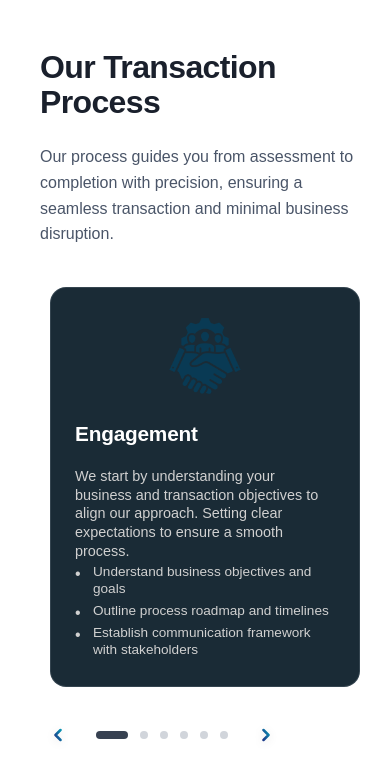
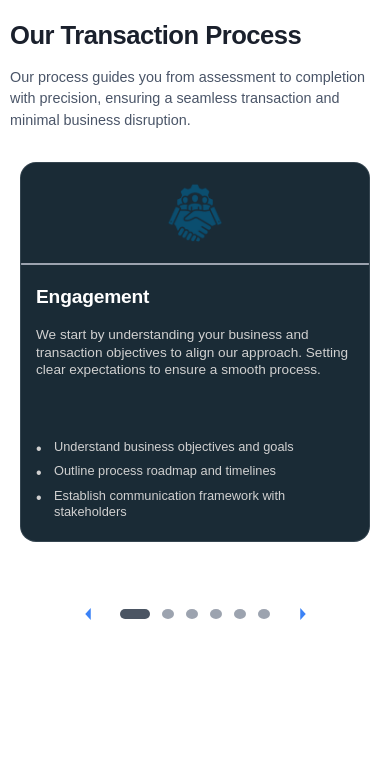
Before and after one commit to arpitnexuses/intellectus-component2, a Next.js app: page / in a window 390 px wide. Shown: the top 780 px of the page. Built offline with nearby package versions, Linux system fonts and the light colour scheme.

Commit message:
MOBILE OPTIMIZATION & CONTENT FIX: Complete mobile optimization and fixed overlapping content

```diff
--- a/components/ProcessCard.module.css
+++ b/components/ProcessCard.module.css
@@ -77,20 +77,121 @@
 }
 
 
-.cards-page {
-  display: grid;
-  grid-template-columns: repeat(3, 1fr);
-  gap: 30px;
-  padding: 0 10px;
-  min-height: 400px;
-  flex-shrink: 0;
-}
+  .cards-page {
+    display: grid;
+    grid-template-columns: repeat(5, 1fr);
+    gap: 20px;
+    padding: 0 30px;
+    min-height: 400px;
+    flex-shrink: 0;
+    width: 120%;
+    overflow: visible;
+  }
+
+  /* 2.5 cards visible effect - 2 full cards + 0.5 partial card */
+  .cards-page:not(:last-child) {
+    width: 120%;
+    grid-template-columns: repeat(5, 1fr);
+  }
+
+  .cards-page:last-child {
+    width: 100%;
+    grid-template-columns: repeat(4, 1fr);
+    justify-content: center;
+    gap: 40px;
+  }
+
+  /* Card sizing for 2.5 layout */
+  .cards-page .process-card {
+    grid-column: span 2;
+    overflow: hidden;
+  }
+
+  /* Third card (partial) styling - only for non-last pages */
+  .cards-page:not(:last-child) .process-card:nth-child(3) {
+    grid-column: span 1;
+    opacity: 0.9;
+    overflow: hidden;
+    position: relative;
+  }
+
+  /* Hide overflowing content in partial card */
+  .cards-page:not(:last-child) .process-card:nth-child(3) .card-right-section {
+    overflow: hidden;
+  }
+
+  .cards-page:not(:last-child) .process-card:nth-child(3) .card-description {
+    display: -webkit-box;
+    -webkit-line-clamp: 2;
+    line-clamp: 2;
+    -webkit-box-orient: vertical;
+    overflow: hidden;
+    text-overflow: ellipsis;
+  }
+
+  .cards-page:not(:last-child) .process-card:nth-child(3) .card-bullets {
+    display: none;
+  }
+
+  /* Last page cards - center them properly */
+  .cards-page:last-child .process-card {
+    grid-column: span 2;
+  }
 
 
 /* Responsive grid columns using CSS only */
 @media (max-width: 1024px) {
   .cards-page {
-    grid-template-columns: repeat(2, 1fr);
+    grid-template-columns: repeat(5, 1fr);
+    gap: 25px;
+  }
+
+  .cards-page:not(:last-child) {
+    width: 125%;
+  }
+
+  .cards-page:last-child {
+    width: 100%;
+    grid-template-columns: repeat(4, 1fr);
+    gap: 35px;
+  }
+
+  .process-card {
+    height: 300px;
+  }
+
+  .card-left-section {
+    flex: 0 0 130px;
+  }
+
+  /* Card sizing for 2.5 layout on tablet */
+  .cards-page .process-card {
+    grid-column: span 2;
+  }
+
+  /* Third card (partial) styling - only for non-last pages */
+  .cards-page:not(:last-child) .process-card:nth-child(3) {
+    grid-column: span 1;
+    opacity: 0.9;
+    overflow: hidden;
+  }
+
+  .cards-page:not(:last-child) .process-card:nth-child(3) .card-description {
+    display: -webkit-box;
+    -webkit-line-clamp: 2;
+    line-clamp: 2;
+    -webkit-box-orient: vertical;
+    overflow: hidden;
+    text-overflow: ellipsis;
+  }
+
+  .cards-page:not(:last-child) .process-card:nth-child(3) .card-bullets {
+    display: none;
+  }
+
+  /* Last page cards - center them properly */
+  .cards-page:last-child .process-card {
+    grid-column: span 2;
   }
 }
 
@@ -99,6 +200,7 @@
     grid-template-columns: 1fr;
     display: flex;
     justify-content: center;
+    width: 100%;
   }
 
   /* Mobile: Show single card at a time */
@@ -119,14 +221,14 @@
   }
 
   .indicator {
-    width: 8px;
-    height: 8px;
-    min-width: 8px;
+    width: 12px;
+    height: 12px;
+    min-width: 12px;
   }
 
   .indicator.active {
-    width: 24px;
-    height: 8px;
+    width: 40px;
+    height: 12px;
   }
 }
 
@@ -137,9 +239,11 @@
   justify-content: flex-start;
   align-items: center;
   gap: 20px;
-  margin-top: 20px;
+  margin-top: -80px;
   margin-left: 0;
   padding-left: 0;
+  position: relative;
+  z-index: 10;
 }
 
 /* Trackpad navigation hint */
@@ -170,18 +274,20 @@
 .nav-arrow {
   background: none;
   border: none;
-  width: auto;
-  height: auto;
+  width: 60px;
+  height: 60px;
   display: flex;
   align-items: center;
   justify-content: center;
   cursor: pointer;
-  transition: all 0.3s cubic-bezier(0.4, 0, 0.2, 1);
-  padding: 8px;
+  transition: all 0.2s ease;
+  padding: 0;
+  border-radius: 10px;
 }
 
 .nav-arrow:hover {
-  transform: scale(1.1);
+  background: rgba(59, 130, 246, 0.1);
+  transform: scale(1.05);
 }
 
 .nav-arrow:active {
@@ -195,7 +301,7 @@
 }
 
 .nav-arrow svg {
-  filter: drop-shadow(0 2px 4px rgba(0, 0, 0, 0.1));
+  filter: none;
 }
 
 /* Carousel Indicators */
@@ -203,29 +309,29 @@
   display: flex;
   justify-content: center;
   align-items: center;
-  gap: 12px;
+  gap: 16px;
 }
 
 .indicator {
-  width: 8px;
-  height: 8px;
+  width: 12px;
+  height: 12px;
   border-radius: 50%;
   border: none;
-  background: #D1D5DB;
+  background: #9CA3AF;
   cursor: pointer;
   transition: all 0.3s cubic-bezier(0.4, 0, 0.2, 1);
 }
 
 .indicator:hover {
-  background: #9CA3AF;
-  transform: scale(1.2);
+  background: #6B7280;
+  transform: scale(1.1);
 }
 
 .indicator.active {
-  width: 32px;
-  height: 8px;
-  border-radius: 4px;
-  background: #374151;
+  width: 40px;
+  height: 12px;
+  border-radius: 6px;
+  background: #4B5563;
   transform: scale(1);
 }
 
@@ -244,12 +350,12 @@
 .process-card {
   background: #1A2B36;
   border-radius: 16px;
-  padding: 28px 24px;
+  padding: 0;
   border: 1px solid rgba(160, 176, 184, 0.2);
   box-shadow: none;
   position: relative;
   transition: all 0.4s cubic-bezier(0.4, 0, 0.2, 1);
-  height: 420px;
+  height: 320px;
   display: flex;
   flex-direction: column;
   width: 100%;
@@ -258,6 +364,57 @@
   opacity: 0;
   transform: translateX(-50px);
   cursor: pointer;
+  overflow: hidden;
+}
+
+/* New card layout with logo left, divider middle, content right */
+.card-layout {
+  display: flex;
+  height: 100%;
+  width: 100%;
+}
+
+/* Left section - Logo */
+  .card-left-section {
+    flex: 0 0 140px;
+    display: flex;
+    align-items: center;
+    justify-content: center;
+    padding: 20px;
+    background: #1a2b36;
+    border-radius: 16px 0 0 16px;
+  }
+
+/* Middle divider */
+.card-divider {
+  width: 1px;
+  background: #6B7280;
+  margin: 20px 0;
+  position: relative;
+  height: 280px;
+  align-self: center;
+}
+
+.card-divider::before {
+  content: '';
+  position: absolute;
+  top: 0;
+  left: 50%;
+  transform: translateX(-50%);
+  width: 2px;
+  height: 100%;
+  background: #9CA3AF;
+  border-radius: 1px;
+}
+
+/* Right section - Content */
+.card-right-section {
+  flex: 1;
+  padding: 28px 24px;
+  display: flex;
+  flex-direction: column;
+  align-items: flex-start;
+  text-align: left;
 }
 
 /* Individual card hover effect - smooth and isolated */
@@ -320,14 +477,15 @@
 .card-icon {
   display: flex;
   justify-content: center;
-  margin-bottom: 24px;
+  align-items: center;
+  margin-bottom: 0;
 }
 
 .card-icon-image {
-  width: 100px;
+  width: 80px;
   height: 80px;
   object-fit: contain;
-  filter: brightness(0.8);
+  filter: brightness(1.1);
   transition: all 0.3s cubic-bezier(0.4, 0, 0.2, 1);
 }
 
@@ -423,6 +581,10 @@
 
 /* Completion card sizing and padding to match Diligence */
 .completion-card {
+  padding: 0;
+}
+
+.completion-card .card-right-section {
   padding: 30px 26px;
 }
 
@@ -566,45 +728,216 @@
 }
 
 @media (max-width: 768px) {
+  /* Mobile: Show single card at a time */
   .cards-page {
-    gap: 18px;
+    grid-template-columns: 1fr;
+    display: flex;
+    justify-content: center;
+    width: 100%;
+    padding: 0 10px;
+    gap: 0;
+  }
+
+  .cards-carousel {
+    overflow: hidden;
+  }
+
+  .cards-carousel::after {
+    content: "💡 Swipe left/right to navigate";
   }
 
   .process-card {
-    padding: 28px 24px;
+    padding: 0;
     height: 400px;
+    width: 100%;
+    max-width: 380px;
+    margin: 0 auto;
+  }
+
+  /* Mobile responsive card layout - vertical stack */
+  .card-layout {
+    flex-direction: column;
+    height: 100%;
+  }
+
+  .card-left-section {
+    flex: 0 0 120px;
+    border-radius: 16px 16px 0 0;
+    padding: 25px;
+    background: #1a2b36;
+    display: flex;
+    align-items: center;
+    justify-content: center;
+  }
+
+  .card-divider {
+    width: 100%;
+    height: 2px;
+    background: #6B7280;
+    margin: 0;
+    position: relative;
+  }
+
+  .card-divider::before {
+    content: '';
+    position: absolute;
+    top: 50%;
+    left: 0;
+    transform: translateY(-50%);
+    width: 100%;
+    height: 2px;
+    background: #9CA3AF;
+    border-radius: 1px;
+  }
+
+  .card-right-section {
+    padding: 25px 20px;
+    flex: 1;
+    display: flex;
+    flex-direction: column;
+    justify-content: space-between;
+  }
+
+  .card-icon-image {
+    width: 70px;
+    height: 70px;
+  }
+
+  /* Mobile typography */
+  .section-title {
+    font-size: 1.8rem;
+    color: #1A202C;
+    margin-bottom: 16px;
+    line-height: 1.2;
+  }
+
+  .section-description {
+    font-size: 0.95rem;
+    color: #4A5568;
+    margin-bottom: 30px;
+    line-height: 1.5;
+  }
+
+  .card-title {
+    font-size: 1.3rem;
+    margin-bottom: 16px;
+    line-height: 1.3;
+  }
+
+  .card-description {
+    font-size: 0.9rem;
+    line-height: 1.4;
+    margin-bottom: 16px;
+  }
+
+  .bullet-point {
+    font-size: 0.85rem;
+    line-height: 1.3;
+    margin-bottom: 8px;
+  }
+
+  /* Mobile page layout */
+  .process-section {
+    padding: 30px 15px;
+    min-height: auto;
+  }
+
+  .process-container {
+    padding-left: 0;
+    max-width: 100%;
+  }
+
+  /* Mobile navigation */
+  .navigation-container {
+    margin-top: 25px;
+    justify-content: center;
+    gap: 15px;
+    flex-wrap: wrap;
+  }
+
+  .nav-arrow {
+    width: 50px;
+    height: 50px;
+  }
+
+  .nav-arrow svg {
+    width: 28px;
+    height: 28px;
+  }
+
+  .carousel-indicators {
+    gap: 12px;
+    flex-wrap: wrap;
+    justify-content: center;
+  }
+
+  .indicator {
+    width: 10px;
+    height: 10px;
+  }
+
+  .indicator.active {
+    width: 30px;
+    height: 10px;
+  }
+}
+
+/* Extra small mobile devices */
+@media (max-width: 480px) {
+  .process-section {
+    padding: 20px 10px;
+  }
+
+  .process-card {
+    height: 380px;
+    max-width: 100%;
+  }
+
+  .card-left-section {
+    flex: 0 0 100px;
+    padding: 20px;
+  }
+
+  .card-right-section {
+    padding: 20px 15px;
+  }
+
+  .card-icon-image {
+    width: 60px;
+    height: 60px;
   }
 
   .section-title {
-    font-size: 2rem;
-    color: #1A202C;
+    font-size: 1.6rem;
   }
 
   .section-description {
-    font-size: 1rem;
-    color: #4A5568;
-    margin-bottom: 40px;
+    font-size: 0.9rem;
   }
 
-  .process-section {
-    padding: 50px 20px;
+  .card-title {
+    font-size: 1.2rem;
   }
 
-  .process-container {
-    padding-left: 20px;
+  .card-description {
+    font-size: 0.85rem;
   }
 
-  .carousel-container {
+  .bullet-point {
+    font-size: 0.8rem;
+  }
+
+  .navigation-container {
     gap: 10px;
   }
 
-  .nav-button {
-    width: 40px;
-    height: 40px;
+  .nav-arrow {
+    width: 45px;
+    height: 45px;
   }
 
-  .nav-button svg {
-    width: 20px;
-    height: 20px;
+  .nav-arrow svg {
+    width: 24px;
+    height: 24px;
   }
 }
--- a/components/ProcessCard.tsx
+++ b/components/ProcessCard.tsx
@@ -28,7 +28,9 @@ const ProcessCard: React.FC<ProcessCardProps> = ({ title, description, bulletPoi
 
   return (
     <div className={`${styles['process-card']} ${title.toLowerCase() === 'completion' ? styles['completion-card'] : ''}`}>
-      {/* Icon */}
+      <div className={styles['card-layout']}>
+        {/* Left side - Logo */}
+        <div className={styles['card-left-section']}>
           <div className={styles['card-icon']}>
             <img
               src={iconPath}
@@ -36,7 +38,13 @@ const ProcessCard: React.FC<ProcessCardProps> = ({ title, description, bulletPoi
               className={styles['card-icon-image']}
             />
           </div>
+        </div>
 
+        {/* Middle - Divider */}
+        <div className={styles['card-divider']}></div>
+
+        {/* Right side - Content */}
+        <div className={styles['card-right-section']}>
           {/* Title */}
           <h3 className={`${styles['card-title']} ${title.toLowerCase() === 'completion' ? styles['completion-title'] : ''}`}>{title}</h3>
 
@@ -50,6 +58,8 @@ const ProcessCard: React.FC<ProcessCardProps> = ({ title, description, bulletPoi
             ))}
           </ul>
         </div>
+      </div>
+    </div>
   );
 };
 
--- a/components/ProcessSection.tsx
+++ b/components/ProcessSection.tsx
@@ -24,8 +24,8 @@ const ProcessSection: React.FC = () => {
   const [navigationCooldown, setNavigationCooldown] = useState(0);
 
   // Dynamic configuration based on screen size
-  const cardsPerView = isMobile ? 1 : 3;
-  const totalPages = isMobile ? 6 : Math.ceil(6 / cardsPerView);
+  const cardsPerView = isMobile ? 1 : 2.5;
+  const totalPages = isMobile ? 6 : 3;
 
   // Check if mobile on mount and resize
   useEffect(() => {
@@ -102,11 +102,11 @@ const ProcessSection: React.FC = () => {
     }
   ];
 
-  // Navigation control constants
-  const NAVIGATION_COOLDOWN_MS = 800; // Minimum time between navigations
-  const MIN_SWIPE_DISTANCE = 50; // Minimum distance for swipe
-  const MAX_SWIPE_TIME = 600; // Maximum time for swipe gesture
-  const MIN_SWIPE_VELOCITY = 0.3; // Minimum velocity for swipe (px/ms)
+  // Navigation control constants - enhanced to prevent accidental navigation
+  const NAVIGATION_COOLDOWN_MS = 800; // Minimum time between navigations (increased to prevent rapid navigation)
+  const MIN_SWIPE_DISTANCE = 50; // Minimum distance for swipe (increased to prevent accidental navigation)
+  const MAX_SWIPE_TIME = 500; // Maximum time for swipe gesture (reduced to prevent slow drags)
+  const MIN_SWIPE_VELOCITY = 0.5; // Minimum velocity for swipe (increased to prevent accidental slow movements)
 
   // Check if navigation is allowed (debouncing)
   const canNavigate = (): boolean => {
@@ -205,27 +205,52 @@ const ProcessSection: React.FC = () => {
     }
 
     const now = Date.now();
-    const deltaX = gestureStart.x - touchEnd.x;
-    const deltaY = Math.abs(gestureStart.y - touchEnd.y);
+    // Calculate movement from start to end position
+    const deltaX = touchEnd.x - gestureStart.x; // Positive = right swipe, Negative = left swipe
+    const deltaY = Math.abs(touchEnd.y - gestureStart.y);
     const deltaTime = now - gestureStart.time;
     const velocity = Math.abs(deltaX) / deltaTime;
 
+    console.log('Touch End Debug:', {
+      startX: gestureStart.x,
+      endX: touchEnd.x,
+      deltaX: deltaX,
+      deltaY: deltaY,
+      deltaTime: deltaTime,
+      velocity: velocity
+    });
+
     // Enhanced validation for swipe gestures:
-    // 1. Horizontal movement must be significantly greater than vertical (2:1 ratio)
+    // 1. Horizontal movement must be significantly greater than vertical (3:1 ratio for stricter detection)
     // 2. Movement must be at least MIN_SWIPE_DISTANCE pixels
     // 3. Gesture must be completed within MAX_SWIPE_TIME ms
     // 4. Must have minimum velocity to prevent accidental slow drags
     // 5. Must pass navigation cooldown check
-    const isHorizontalGesture = Math.abs(deltaX) > deltaY * 2;
+    const isHorizontalGesture = Math.abs(deltaX) > deltaY * 3;
     const hasMinimumDistance = Math.abs(deltaX) > MIN_SWIPE_DISTANCE;
     const isQuickGesture = deltaTime < MAX_SWIPE_TIME;
     const hasMinimumVelocity = velocity > MIN_SWIPE_VELOCITY;
 
     if (isHorizontalGesture && hasMinimumDistance && isQuickGesture && hasMinimumVelocity && canNavigate()) {
+      // Mobile-specific direction mapping
+      if (isMobile) {
+        // On mobile: Swipe right goes to previous, Swipe left goes to next
         if (deltaX > 0) {
+          console.log('Mobile Swipe RIGHT detected - going to PREVIOUS');
+          goToPrevious();
+        } else {
+          console.log('Mobile Swipe LEFT detected - going to NEXT');
+          goToNext();
+        }
+      } else {
+        // On desktop: Swipe right goes to next, Swipe left goes to previous
+        if (deltaX > 0) {
+          console.log('Desktop Swipe RIGHT detected - going to NEXT');
           goToNext();
         } else {
+          console.log('Desktop Swipe LEFT detected - going to PREVIOUS');
           goToPrevious();
+        }
       }
     }
 
@@ -278,27 +303,52 @@ const ProcessSection: React.FC = () => {
     }
 
     const now = Date.now();
-    const deltaX = gestureStart.x - mouseEnd.x;
-    const deltaY = Math.abs(gestureStart.y - mouseEnd.y);
+    // Calculate movement from start to end position
+    const deltaX = mouseEnd.x - gestureStart.x; // Positive = right drag, Negative = left drag
+    const deltaY = Math.abs(mouseEnd.y - gestureStart.y);
     const deltaTime = now - gestureStart.time;
     const velocity = Math.abs(deltaX) / deltaTime;
 
+    console.log('Mouse Up Debug:', {
+      startX: gestureStart.x,
+      endX: mouseEnd.x,
+      deltaX: deltaX,
+      deltaY: deltaY,
+      deltaTime: deltaTime,
+      velocity: velocity
+    });
+
     // Enhanced validation for mouse drag gestures:
-    // 1. Horizontal movement must be significantly greater than vertical (2:1 ratio)
+    // 1. Horizontal movement must be significantly greater than vertical (3:1 ratio for stricter detection)
     // 2. Movement must be at least MIN_SWIPE_DISTANCE pixels
     // 3. Gesture must be completed within MAX_SWIPE_TIME ms
     // 4. Must have minimum velocity to prevent accidental slow drags
     // 5. Must pass navigation cooldown check
-    const isHorizontalGesture = Math.abs(deltaX) > deltaY * 2;
+    const isHorizontalGesture = Math.abs(deltaX) > deltaY * 3;
     const hasMinimumDistance = Math.abs(deltaX) > MIN_SWIPE_DISTANCE;
     const isQuickGesture = deltaTime < MAX_SWIPE_TIME;
     const hasMinimumVelocity = velocity > MIN_SWIPE_VELOCITY;
 
     if (isHorizontalGesture && hasMinimumDistance && isQuickGesture && hasMinimumVelocity && canNavigate()) {
+      // Mobile-specific direction mapping for mouse events
+      if (isMobile) {
+        // On mobile: Drag right goes to previous, Drag left goes to next
         if (deltaX > 0) {
+          console.log('Mobile Drag RIGHT detected - going to PREVIOUS');
+          goToPrevious();
+        } else {
+          console.log('Mobile Drag LEFT detected - going to NEXT');
+          goToNext();
+        }
+      } else {
+        // On desktop: Drag right goes to next, Drag left goes to previous (consistent with trackpad)
+        if (deltaX > 0) {
+          console.log('Desktop Drag RIGHT detected - going to NEXT');
           goToNext();
         } else {
+          console.log('Desktop Drag LEFT detected - going to PREVIOUS');
           goToPrevious();
+        }
       }
     }
 
@@ -320,22 +370,23 @@ const ProcessSection: React.FC = () => {
     console.log('Wheel event:', { deltaX: e.deltaX, deltaY: e.deltaY });
 
     // Detect horizontal trackpad gestures with stricter validation
-    const isHorizontalGesture = Math.abs(e.deltaX) > Math.abs(e.deltaY) * 1.5;
-    const hasMinimumDelta = Math.abs(e.deltaX) > 15;
+    const isHorizontalGesture = Math.abs(e.deltaX) > Math.abs(e.deltaY) * 2;
+    const hasMinimumDelta = Math.abs(e.deltaX) > 25;
+    const hasMinimumVelocity = Math.abs(e.deltaX) > 20; // Additional velocity check for trackpad
 
-    if (isHorizontalGesture && hasMinimumDelta && canNavigate()) {
+    if (isHorizontalGesture && hasMinimumDelta && hasMinimumVelocity && canNavigate()) {
       e.preventDefault();
       setLastWheelTime(now);
       console.log('Horizontal trackpad gesture detected');
 
       if (e.deltaX > 0) {
-        // Swipe right - go to previous
-        console.log('Going to previous');
+        // Swipe right - go to next (fixed direction)
+        console.log('Trackpad RIGHT detected - going to NEXT');
+        goToNext();
+      } else {
+        // Swipe left - go to previous (fixed direction)
+        console.log('Trackpad LEFT detected - going to PREVIOUS');
         goToPrevious();
-      } else {
-        // Swipe left - go to next
-        console.log('Going to next');
-        goToNext();
       }
     }
   };
@@ -374,12 +425,21 @@ const ProcessSection: React.FC = () => {
     }
 
     const now = Date.now();
-    const deltaX = gestureStart.x - e.clientX;
-    const deltaY = Math.abs(gestureStart.y - e.clientY);
+    // Calculate movement from start to end position
+    const deltaX = e.clientX - gestureStart.x; // Positive = right pointer, Negative = left pointer
+    const deltaY = Math.abs(e.clientY - gestureStart.y);
     const deltaTime = now - gestureStart.time;
     const velocity = Math.abs(deltaX) / deltaTime;
 
-    console.log('Pointer up:', { deltaX, deltaY, deltaTime, velocity, isHorizontalSwipe });
+    console.log('Pointer Up Debug:', {
+      startX: gestureStart.x,
+      endX: e.clientX,
+      deltaX: deltaX,
+      deltaY: deltaY,
+      deltaTime: deltaTime,
+      velocity: velocity,
+      isHorizontalSwipe: isHorizontalSwipe
+    });
 
     // Enhanced validation for pointer gestures:
     // 1. Horizontal movement must be significantly greater than vertical (2:1 ratio)
@@ -394,10 +454,25 @@ const ProcessSection: React.FC = () => {
 
     if (isHorizontalGesture && hasMinimumDistance && isQuickGesture && hasMinimumVelocity && canNavigate()) {
       console.log('Pointer gesture navigation triggered');
+      // Mobile-specific direction mapping for pointer events
+      if (isMobile) {
+        // On mobile: Pointer right goes to previous, Pointer left goes to next
         if (deltaX > 0) {
+          console.log('Mobile Pointer RIGHT detected - going to PREVIOUS');
+          goToPrevious();
+        } else {
+          console.log('Mobile Pointer LEFT detected - going to NEXT');
+          goToNext();
+        }
+      } else {
+        // On desktop: Pointer right goes to next, Pointer left goes to previous
+        if (deltaX > 0) {
+          console.log('Desktop Pointer RIGHT detected - going to NEXT');
           goToNext();
         } else {
+          console.log('Desktop Pointer LEFT detected - going to PREVIOUS');
           goToPrevious();
+        }
       }
     }
 
@@ -473,7 +548,7 @@ const ProcessSection: React.FC = () => {
                 </div>
               ))
             ) : (
-              // Desktop: Show 3 cards per page
+              // Desktop: Show 2.5 cards per page
               Array.from({ length: totalPages }, (_, pageIndex) => (
                 <div
                   key={pageIndex}
@@ -481,10 +556,10 @@ const ProcessSection: React.FC = () => {
                   style={{ width: `${100 / totalPages}%` }}
                 >
                   {processData
-                    .slice(pageIndex * cardsPerView, (pageIndex + 1) * cardsPerView)
+                    .slice(pageIndex * 2, (pageIndex + 1) * 2 + (pageIndex < totalPages - 1 ? 1 : 0))
                     .map((process, cardIndex) => (
             <ProcessCard
-                        key={pageIndex * cardsPerView + cardIndex}
+                        key={pageIndex * 2 + cardIndex}
               title={process.title}
               description={process.description}
               bulletPoints={process.bulletPoints}
@@ -503,14 +578,8 @@ const ProcessSection: React.FC = () => {
             onClick={goToPrevious}
             aria-label="Previous cards"
           >
-            <svg width="20" height="20" viewBox="0 0 20 20" fill="none">
-              <defs>
-                <linearGradient id="arrowGradient" x1="0%" y1="100%" x2="100%" y2="0%">
-                  <stop offset="0%" stopColor="#1E3A8A"/>
-                  <stop offset="100%" stopColor="#0891B2"/>
-                </linearGradient>
-              </defs>
-              <path d="M12.5 15L7.5 10L12.5 5" stroke="url(#arrowGradient)" strokeWidth="2.5" strokeLinecap="round" strokeLinejoin="round"/>
+            <svg width="44" height="44" viewBox="0 0 44 44" fill="none">
+              <path d="M27 33L17 22L27 11" fill="#3B82F6"/>
             </svg>
           </button>
 
@@ -530,14 +599,8 @@ const ProcessSection: React.FC = () => {
             onClick={goToNext}
             aria-label="Next cards"
           >
-            <svg width="20" height="20" viewBox="0 0 20 20" fill="none">
-              <defs>
-                <linearGradient id="arrowGradientRight" x1="0%" y1="100%" x2="100%" y2="0%">
-                  <stop offset="0%" stopColor="#1E3A8A"/>
-                  <stop offset="100%" stopColor="#0891B2"/>
-                </linearGradient>
-              </defs>
-              <path d="M7.5 15L12.5 10L7.5 5" stroke="url(#arrowGradientRight)" strokeWidth="2.5" strokeLinecap="round" strokeLinejoin="round"/>
+            <svg width="44" height="44" viewBox="0 0 44 44" fill="none">
+              <path d="M17 11L27 22L17 33" fill="#3B82F6"/>
             </svg>
           </button>
         </div>
```
Lines whose indentation alone changed are shown as unchanged.
